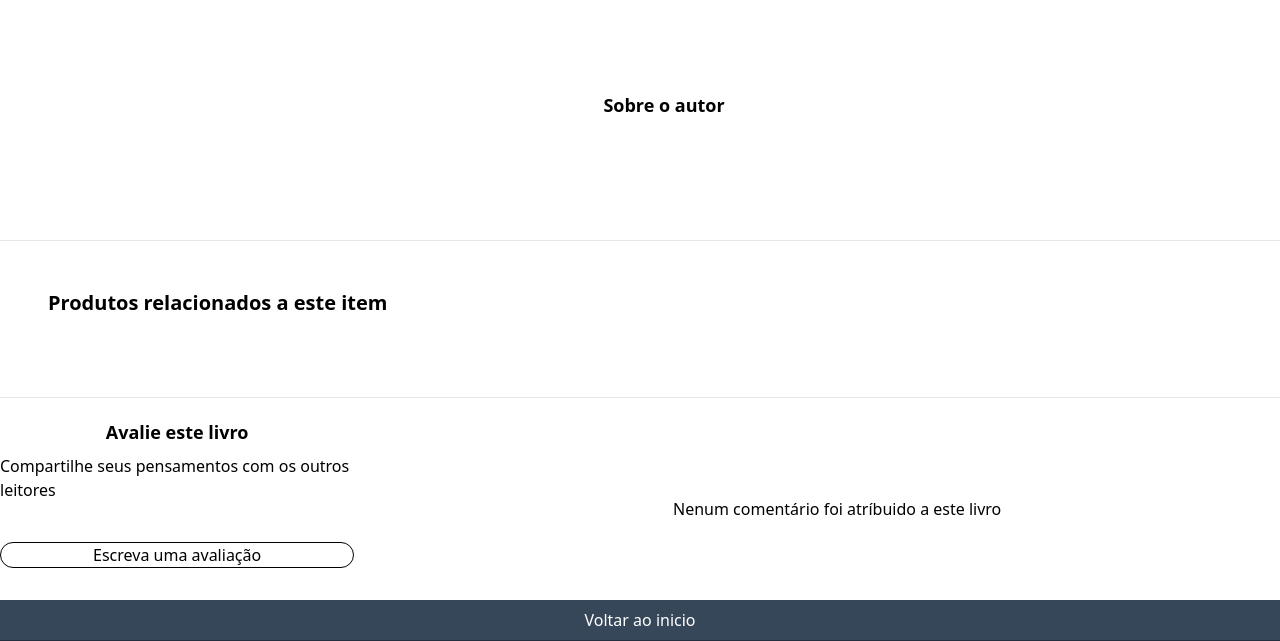
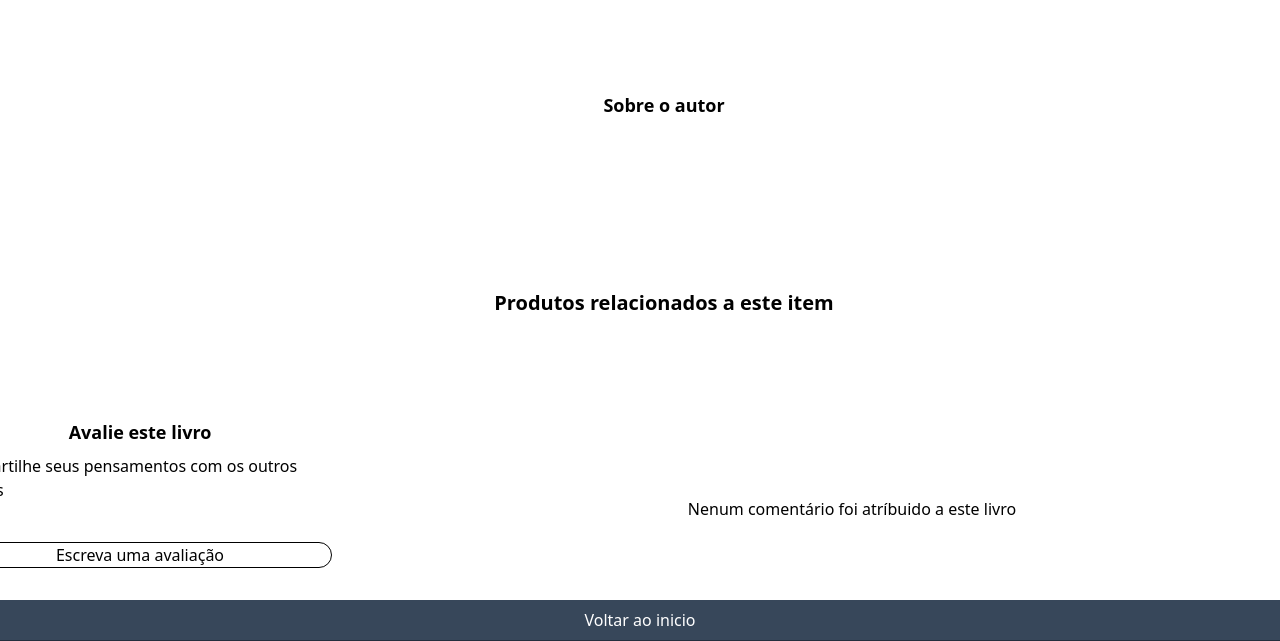
Before and after one commit to ericsanto/biblioteca_django, a Django app: template library/templates/book_detail.html in a window 1280 px wide; the page is wider, and only the part inside the window is pictured. Shown: the part 500-1141 px from the top of that part. Run offline with Django 5.2, Linux system fonts and the light colour scheme; the template is opened without the code that fills it, so the values that code supplies are empty; some libraries are stand-ins or nearby versions; some web fonts are replaced.

Commit message:
Alterando nome de classes de algumas divs

```diff
--- a/library/templates/book_detail.html
+++ b/library/templates/book_detail.html
@@ -89,15 +89,15 @@
 
     </section>
 
-    <section>
+    <section class="flex flex-col justify-center items-center">
       <hr>
       <p class="text-xl font-bold ml-12 pt-12">Produtos relacionados a este item
       </p>
 
-      <div class="container">
+      <div class="container w-full flex flex-row justify-center items-center">
         {% if category_books %}
           {% for category_book in category_books %}
-            <div class="card flex flex-col justify-between items-center pt-5" style="width: 18rem;">
+            <div class="card flex flex-col justify-between items-center pt-5 m-5" style="width: 18rem;">
               <a href="{% url 'book_detail' category_book.pk %}"><img src="{{category_book.image.url}}" class="card-img-top" alt="..."></a>
               <div class="card-body">
                 <a href="{% url 'book_detail' category_book.pk %}"><p class="card-title text-lg font-bold">{{category_book.name}}</p></a>
```
